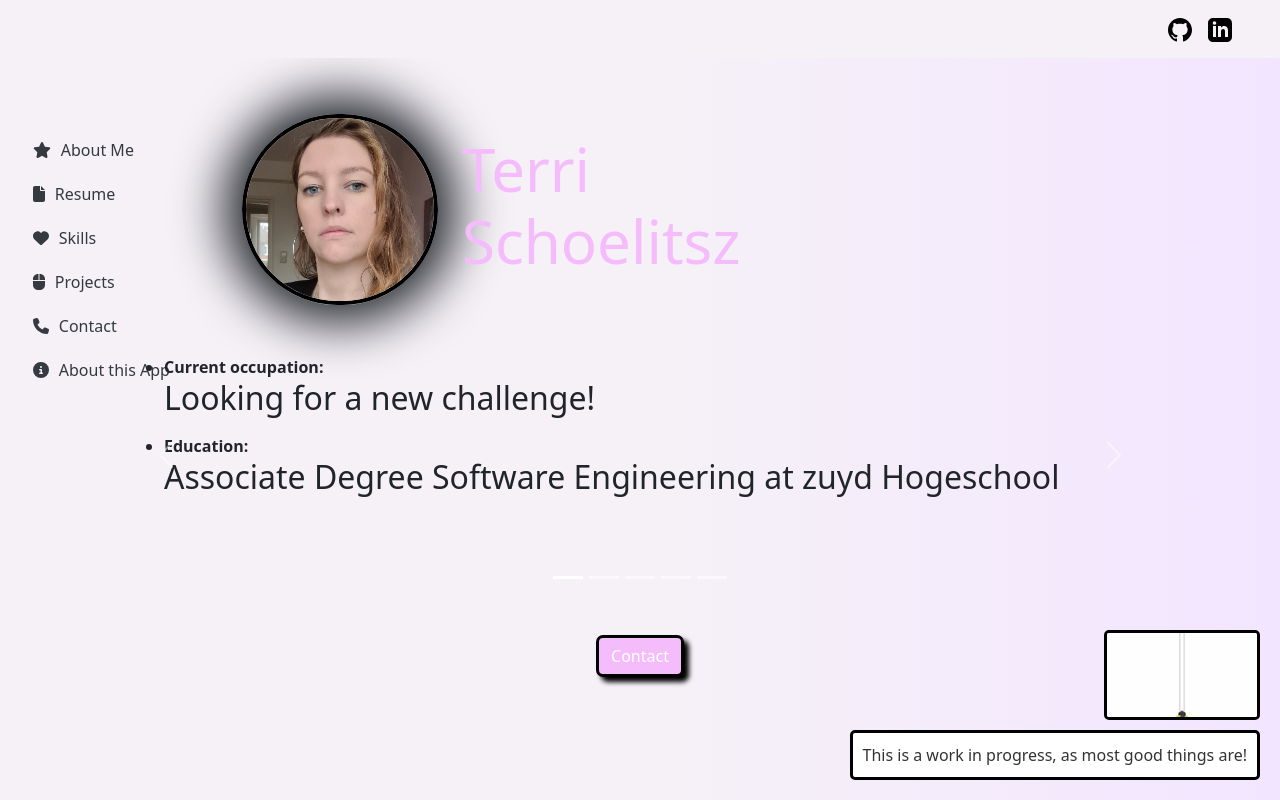
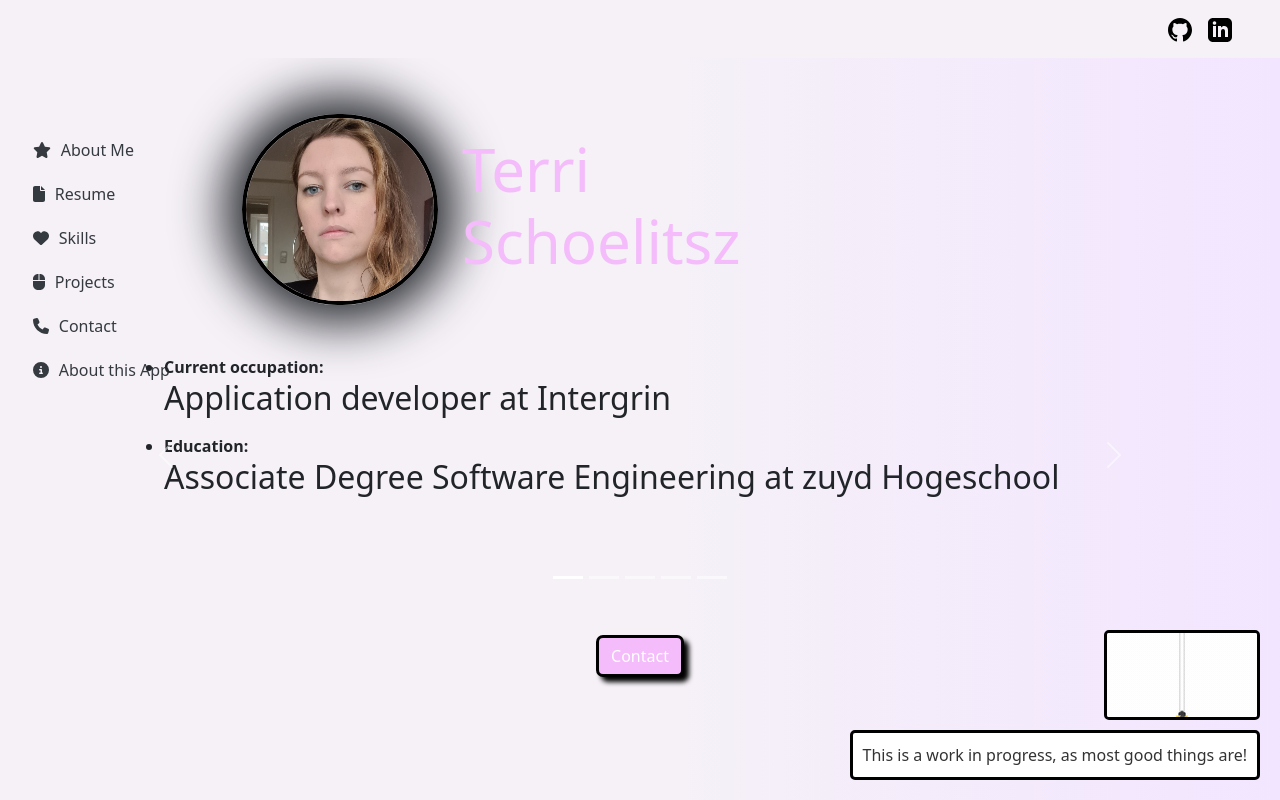
Before and after one commit to Schoelitsz/cv_reactapp, a React (Create React App) app: page / in a window 1280 px wide. Shown: the top 800 px of the page. Built offline with nearby package versions, Linux system fonts and the light colour scheme; no server answers.

Commit message:
carousel changes

```diff
--- a/src/Components/NameSection.js
+++ b/src/Components/NameSection.js
@@ -57,7 +57,7 @@ function NameSection() {
                             <ul>
                                 <li>
                                     <strong>Current occupation: </strong>
-                                    <h2>Looking for a new challenge!</h2>
+                                    <h2>Application developer at Intergrin <img></img></h2>
                                 </li>
                             </ul>
                             <ul>
```
